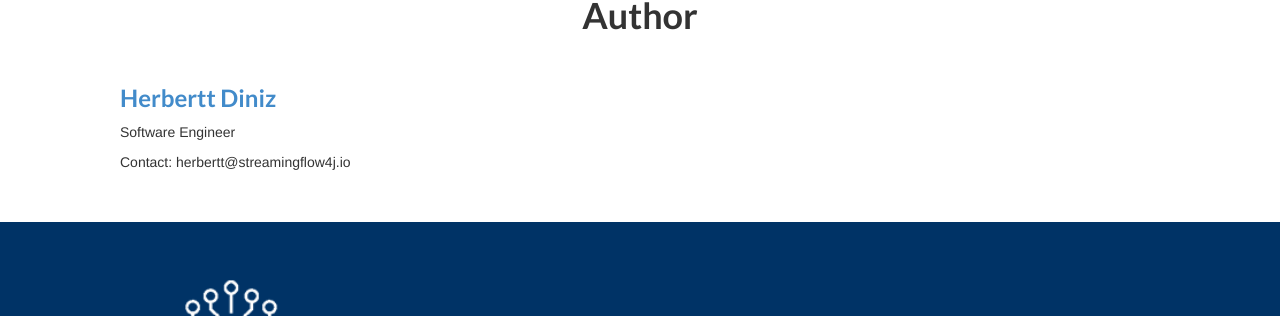
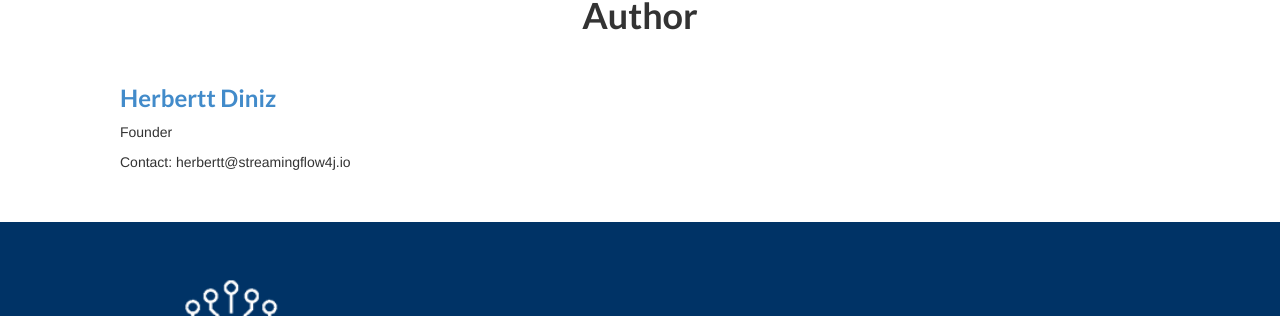
Before and after one commit to streamingflow4j/streamingflow4j.github.io, a Jekyll site: the page built from index.html, in a window 1280 px wide and 900 px high, scrolled down 1967 px. Shown: the part 341-657 px from the top of the window. Built offline with Jekyll 4.4.1, drawn with Linux system fonts in a browser that asks for light colours.

Commit message:
Update team.html

```diff
--- a/_includes/team.html
+++ b/_includes/team.html
@@ -8,7 +8,7 @@
                     <div class="col-md-6">
                         <ul>
                             <h3><a href="https://www.linkedin.com/in/herbertt-d-44a4aa186">Herbertt Diniz</a></h3>
-							<p>Software Engineer</p>
+							<p>Founder</p>
 							<p>Contact: herbertt@streamingflow4j.io</p>
                         </ul>
                     </div>
```
